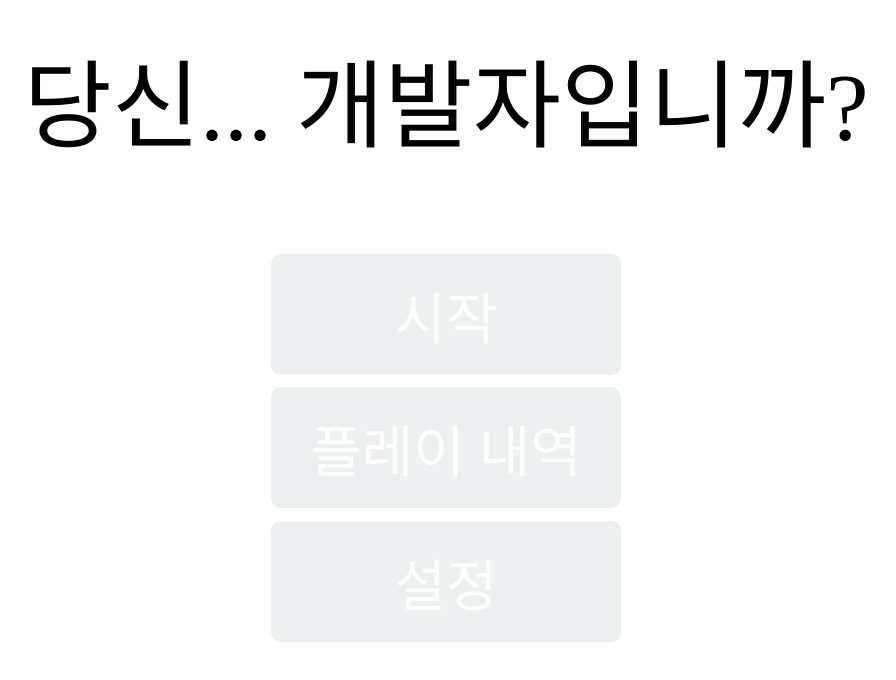
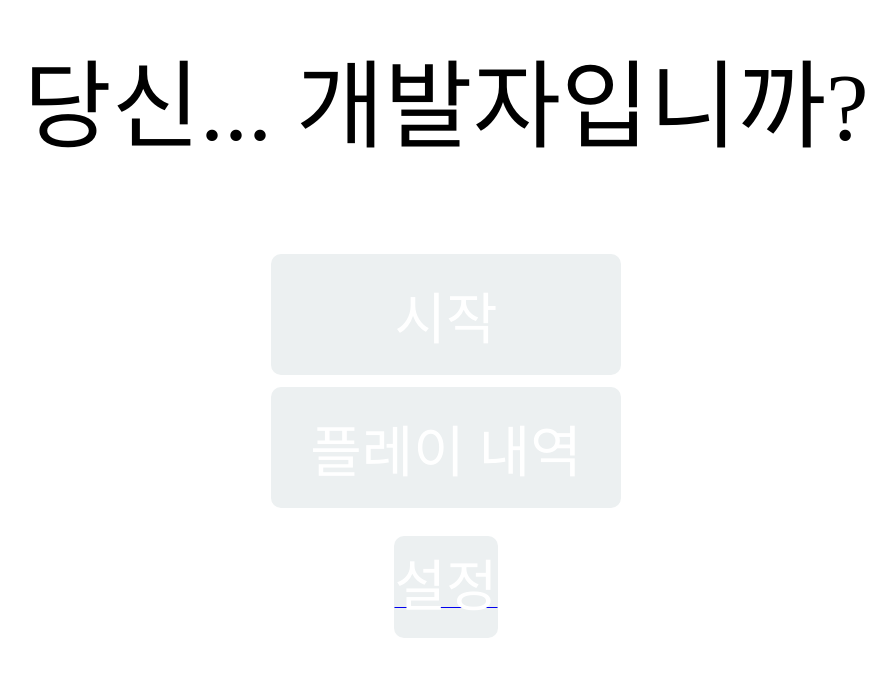
Before and after one commit to hsk-kr/are-you-a-developer, a React (Create React App) app: page / in a window 1280 px wide. Shown: the part 102-782 px from the top of the page, without its empty margins (194-1090 px from the left). Built offline with nearby package versions, Linux system fonts and the light colour scheme.

Commit message:
Add react-router-dom
There is a problem about that when improt react-router-dom. I solved this to add a 'noImplicitAny' option into tsconfig.json.
It has to be solved in another way

```diff
--- a/package.json
+++ b/package.json
@@ -10,9 +10,11 @@
     "@types/node": "^12.12.30",
     "@types/react": "^16.9.23",
     "@types/react-dom": "^16.9.5",
+    "@types/react-router-dom": "^5.1.3",
     "node-sass": "^4.13.1",
     "react": "^16.13.0",
     "react-dom": "^16.13.0",
+    "react-router-dom": "^5.1.2",
     "react-scripts": "3.4.0",
     "typescript": "^3.7.5"
   },
--- a/src/components/App/index.tsx
+++ b/src/components/App/index.tsx
@@ -1,14 +1,29 @@
 import React from "react";
+import {
+  BrowserRouter as Router,
+  Switch,
+  Route
+} from "react-router-dom";
 import "./styles.scss";
 import { ThemeContext, defaultThemeContext } from "../../contexts/ThemeContext";
 import { LanguageContext, defaultLanguageContext} from "../../contexts/LanguageContext";
 import Main from "../Main";
+import Setting from "../Setting";
 
 const App = () => {
   return (
     <LanguageContext.Provider value={defaultLanguageContext}>
       <ThemeContext.Provider value={defaultThemeContext}>
-        <Main />
+        <Router>
+          <Switch>
+            <Route path="/setting" exact>
+              <Setting />
+            </Route>
+            <Route path="/">
+              <Main />
+            </Route>
+          </Switch>
+        </Router>
       </ThemeContext.Provider>
     </LanguageContext.Provider>
   );
--- a/src/components/Main/index.tsx
+++ b/src/components/Main/index.tsx
@@ -1,4 +1,5 @@
 import React, { useContext, useEffect } from "react";
+import { Link } from "react-router-dom";
 import "./styles.scss";
 import { ThemeContext } from "../../contexts/ThemeContext";
 import { LanguageContext, languages } from "../../contexts/LanguageContext";
@@ -25,7 +26,9 @@ const Main = (): React.ReactElement => {
           <label>{menuHistory}</label>
         </div>
         <div className="menu-setting">
-          <label>{menuSetting}</label>
+          <Link to="/setting">
+            <label>{menuSetting}</label>
+          </Link>
         </div>
       </div>
     </div>
--- /dev/null
+++ b/src/components/Setting/index.tsx
@@ -0,0 +1,12 @@
+import React from "react";
+import "./styles.scss";
+
+const Setting: React.FC = () => {
+    return (
+        <div>
+            Setting
+        </div>
+    )
+};
+
+export default Setting;
--- a/tsconfig.json
+++ b/tsconfig.json
@@ -16,6 +16,7 @@
     "moduleResolution": "node",
     "resolveJsonModule": true,
     "isolatedModules": true,
+    "noImplicitAny": false,
     "noEmit": true,
     "jsx": "react"
   },
```
Also changed, not shown: src/components/Setting/styles.scss (added), 1 other file (tests, documents, lock files or other folders).
